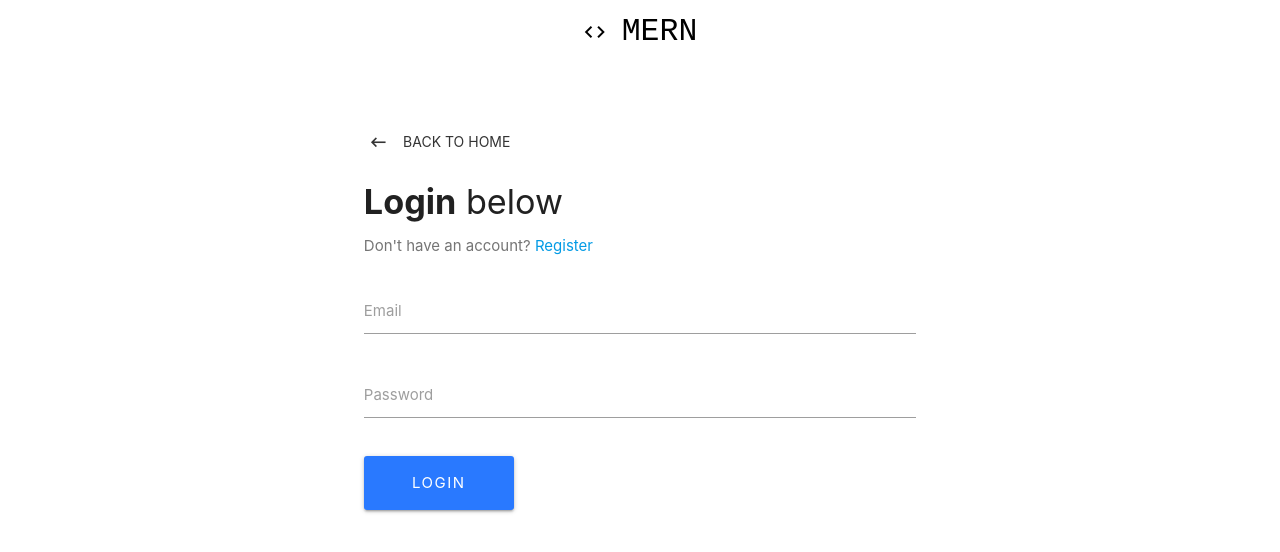
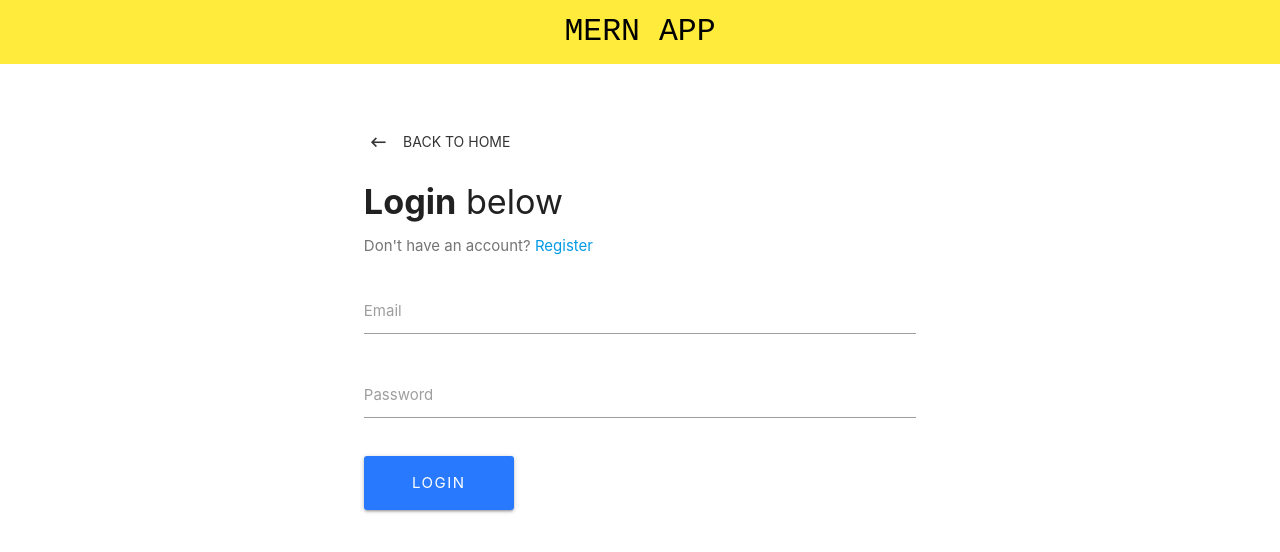
Before and after one commit to Binurim/MiniProject, a React (Create React App) app in the folder client/: page /login in a window 1280 px wide. Shown: the top 552 px of the page. Built offline with nearby package versions, Linux system fonts and the light colour scheme.

Commit message:
navbar colour change

```diff
--- a/client/src/actions/authActions.js
+++ b/client/src/actions/authActions.js
@@ -46,7 +46,7 @@
       .catch(err =>
         dispatch({
           type: GET_ERRORS,
-          //payload: err.response.data
+          payload: err.response.data
         })
       );
   };
--- a/client/src/components/layout/Navbar.js
+++ b/client/src/components/layout/Navbar.js
@@ -5,16 +5,17 @@
     return (
       <div className="navbar-fixed">
         <nav className="z-depth-0">
-          <div className="nav-wrapper white">
+          <div className="nav-wrapper yellow">
             <Link
               to="/"
               style={{
-                fontFamily: "monospace"
+                fontFamily: "monospace",
+
               }}
               className="col s5 brand-logo center black-text"
             >
-              <i className="material-icons">code</i>
-              MERN
+             {/* <i className="material-icons">code</i> */}
+              MERN APP
             </Link>
           </div>
         </nav>
```
